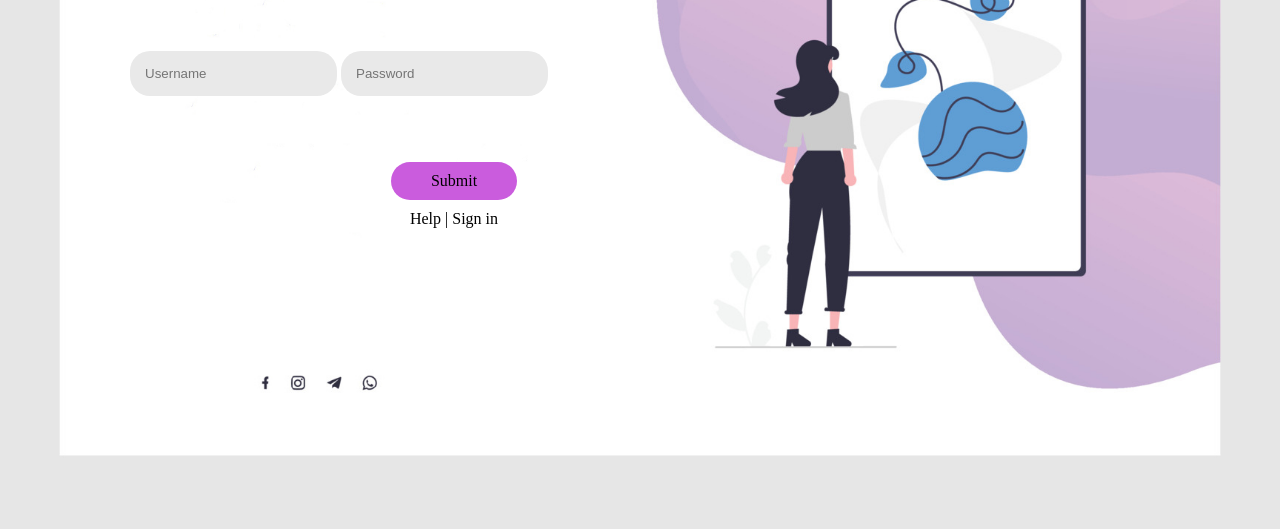
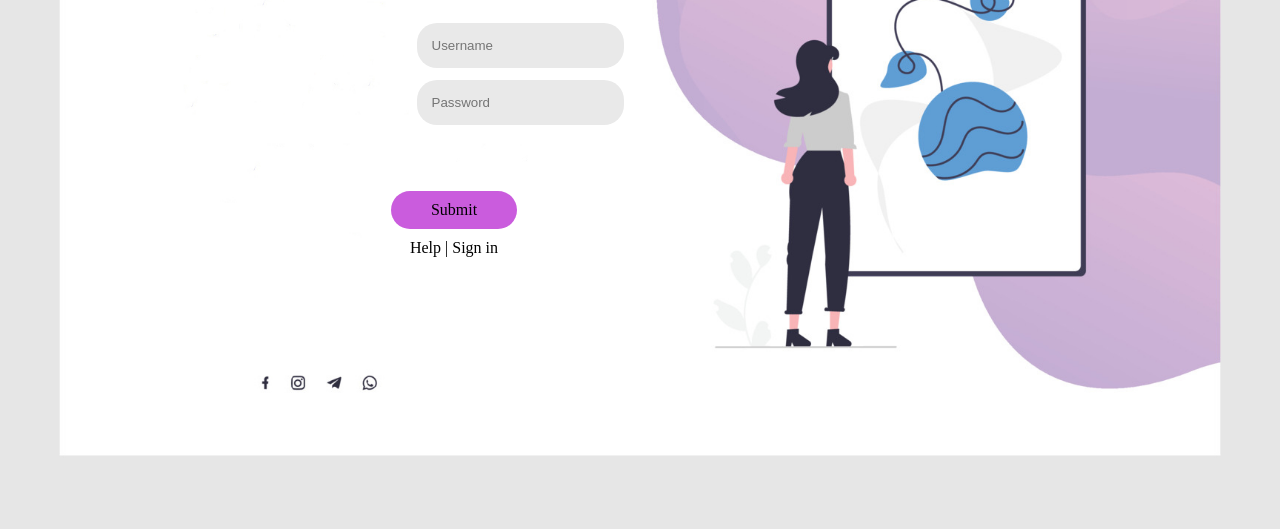
Before and after one commit to Anupamfbd/Coding-Stage, a plain HTML site: page index.html in a window 1280 px wide. Shown: the part 271-800 px from the top of the page. Drawn offline with Linux system fonts and the light colour scheme.

Commit message:
Update loginc.css

```diff
--- a/loginc.css
+++ b/loginc.css
@@ -34,6 +34,9 @@
 	margin:0 auto;
 	width: 800px;
 	padding:50px 10px;
+	display:flex;
+    	flex-direction: column;
+	justify-content:center;
 }
 .container input{
 	border-radius: 20px;
@@ -60,5 +63,6 @@
     .ip{
 	display:flex;
     	flex-direction: column;
+	justify-content:center;
     }
 }
```
